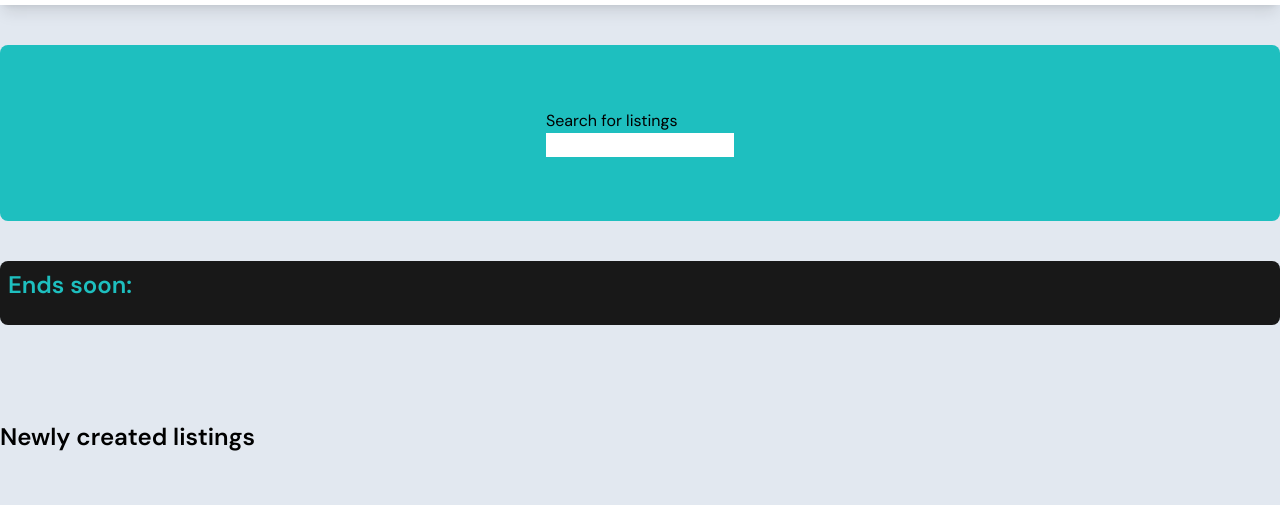
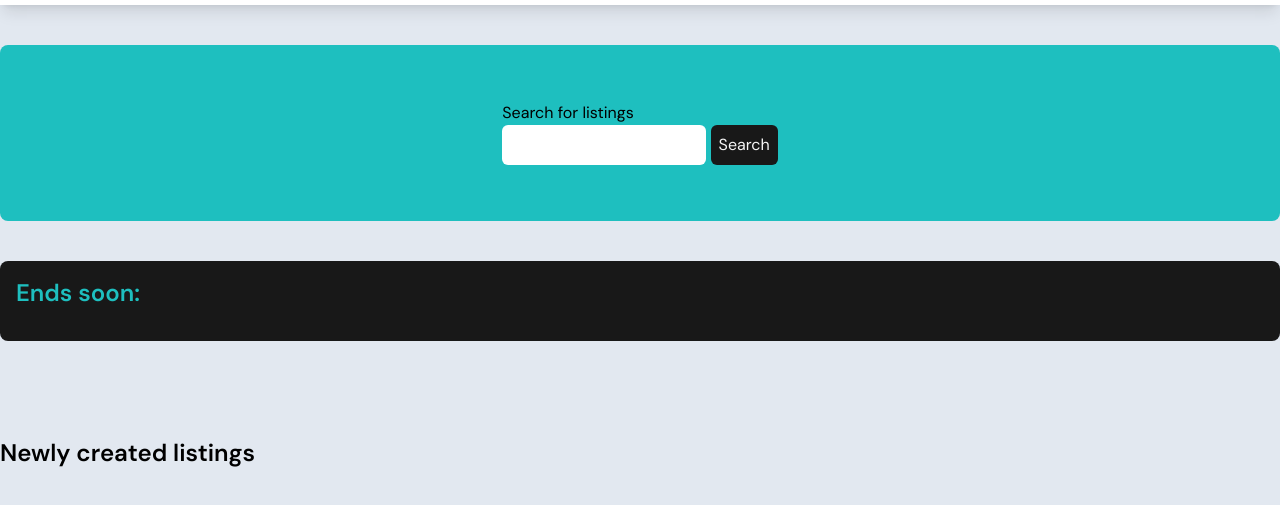
Before and after one commit to mariusrundereim/marius-semester-project-2, a website with bundled scripts: page src/html/listings.html in a window 1280 px wide. Shown: the part 51-556 px from the top of the page. Built offline with nearby package versions, Linux system fonts and the light colour scheme.

Commit message:
fix tailwind config

```diff
--- a/src/html/listings.html
+++ b/src/html/listings.html
@@ -7,6 +7,8 @@
     <link rel="stylesheet" href="../../dist/output.css" />
     <script type="module" src="../js/script.js"></script>
     <script type="module" src="../js/api/listings/listings.mjs"></script>
+    <script type="module" src="../js/pages/listings/index.mjs"></script>
+    <link rel="stylesheet" href="../../" />
   </head>
   <body class="bg-slate-200">
     <main class="container mx-auto my-5">
@@ -16,16 +18,31 @@
         class="bg-brand-color rounded-lg p-2 h-44 my-10 flex items-center"
       >
         <form class="mx-auto flex flex-col">
-          <label for="search">Search for listings</label>
-          <input type="text" />
+          <div class="flex flex-col">
+            <label for="search">Search for listings</label>
+            <div>
+              <input
+                type="text"
+                name="search_listings"
+                class="p-2 rounded-md"
+                id="search_listings"
+              />
+              <button
+                type="button"
+                class="bg-brand-dark text-brand-light p-2 rounded-md"
+              >
+                Search
+              </button>
+            </div>
+          </div>
         </form>
       </section>
-      <section class="flex gap-4 flex-col bg-brand-dark p-2 rounded-lg">
+      <section class="flex gap-4 flex-col bg-brand-dark p-4 rounded-lg">
         <div>
           <h2 class="text-2xl font-semibold text-brand-color">Ends soon:</h2>
         </div>
         <div
-          class="grid grid-cols-1 md:grid-cols-4 gap-2"
+          class="grid grid-cols-1 md:grid-cols-4 gap-4"
           id="listing_cards"
         ></div>
       </section>
--- /dev/null
+++ b/src/js/pages/listings/index.mjs
@@ -0,0 +1,2 @@
+import { searchListings } from "../../api/listings/searchListing.mjs";
+searchListings();
--- a/src/js/script.js
+++ b/src/js/script.js
@@ -1,8 +1,6 @@
 import { header, createNavLink } from "./layout/header.mjs";
 // import { displayProfile } from "./ui/profile/displayProfile.mjs";
 
-import { searchListings } from "./api/listings/searchListing.mjs";
-searchListings();
 // import DisplayMessage from "./utils/messages/toast.mjs";
 
 // Header
--- a/tailwind.config.js
+++ b/tailwind.config.js
@@ -3,6 +3,7 @@ module.exports = {
   content: [
     "./**/*.html",
     "./**/**/*.html",
+    "./src/**/*.html",
     "./src/**/*.js",
     "./src/**/*.mjs",
     "./src/js/**/*.mjs",
```
Also changed, not shown: dist/output.css.
